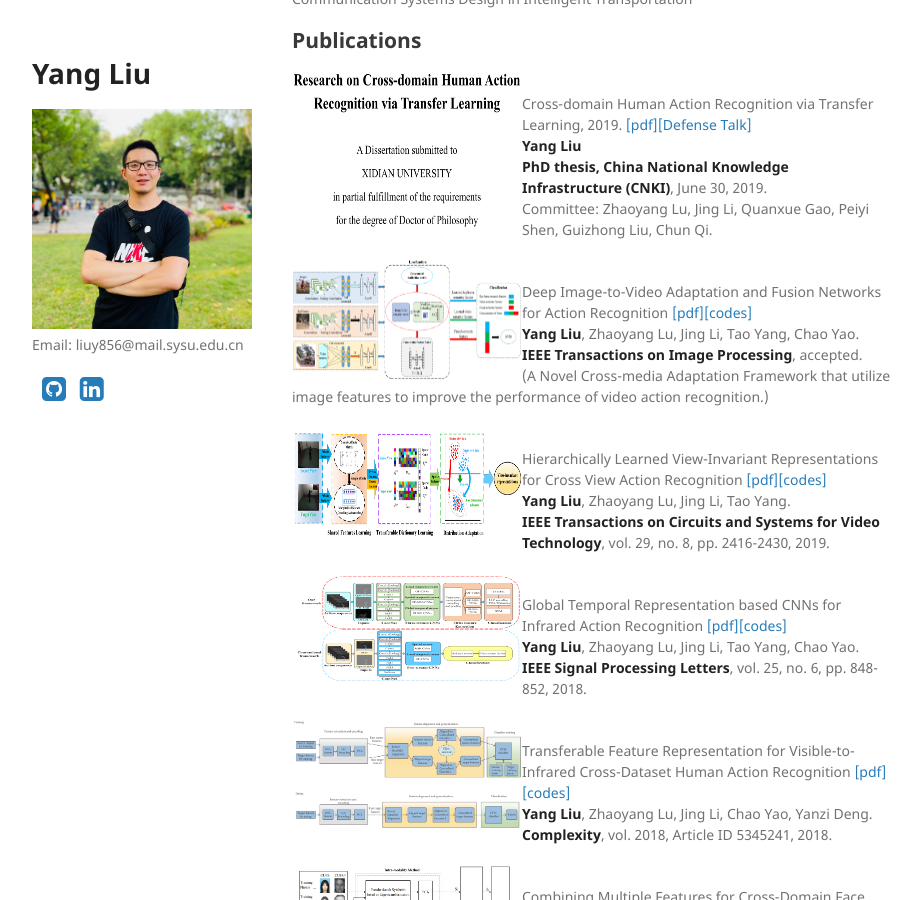
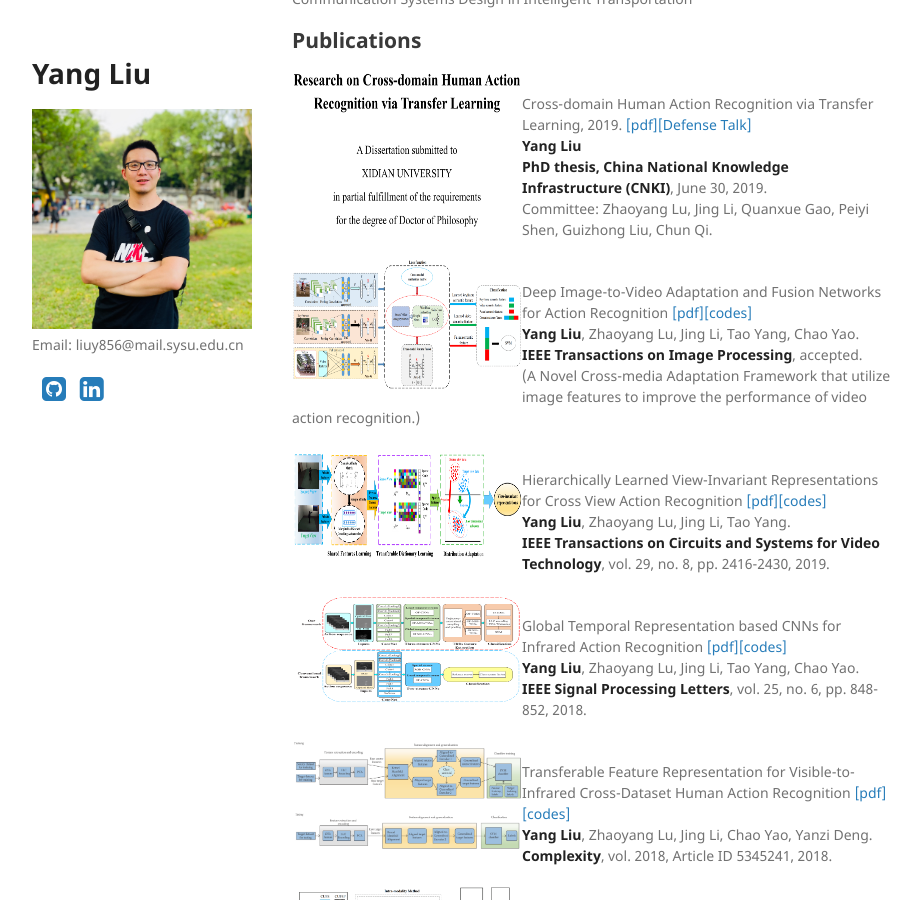
Before and after one commit to YangLiu9208/home, a Jekyll site: the page built from index.md, in a window 1280 px wide and 900 px high, scrolled down 743 px. Shown: the whole window, without its empty margins (178-1099 px from the left). Built offline with Jekyll 4.4.1, drawn with Linux system fonts in a browser that asks for light colours; a style sheet for code colours, icons or effects is not loaded.

Commit message:
Update index.md

```diff
--- a/index.md
+++ b/index.md
@@ -40,7 +40,7 @@ Committee: Zhaoyang Lu, Jing Li, Quanxue Gao, Peiyi Shen, Guizhong Liu, Chun Qi.
 
 <div align="left">
           <a>
-            <img border="0" src="./TIP.png" align="left" width="230" height="120">
+            <img border="0" src="./TIP.png" align="left" width="230" height="130">
           </a>
 </div>
 Deep Image-to-Video Adaptation and Fusion Networks for Action Recognition [[pdf]](https://arxiv.org/pdf/1911.10751.pdf)[[codes]](https://yangliu9208.github.io/DIVAFN/)
```
